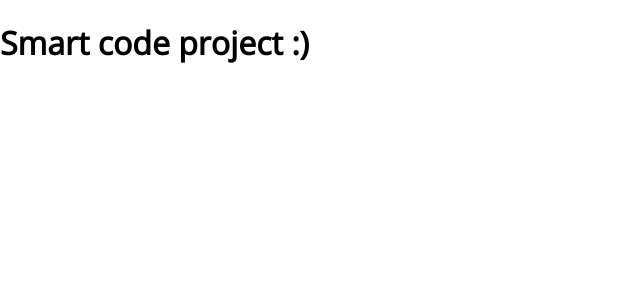
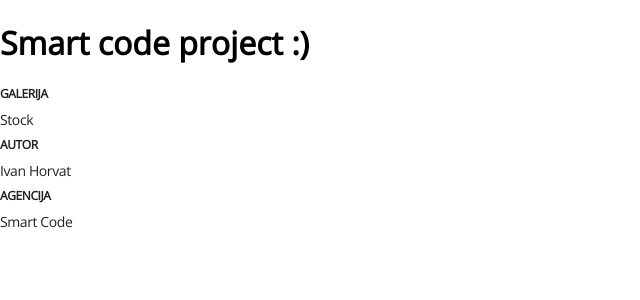
Before and after one commit to e-popovic/sc-interview-task, an Angular app: page / in a window 1280 px wide. Shown: the top 300 px of the page, without its empty margins (0-640 px from the left). Built offline with nearby package versions, Linux system fonts and the light colour scheme.

Commit message:
info chunk

```diff
--- a/src/app/app.component.html
+++ b/src/app/app.component.html
@@ -1 +1,4 @@
 <h1>Smart code project :)</h1>
+<app-info-chunk myTitle="Galerija" myText="Stock"></app-info-chunk>
+<app-info-chunk myTitle="Autor" myText="Ivan Horvat"></app-info-chunk>
+<app-info-chunk myTitle="Agencija" myText="Smart Code"></app-info-chunk>
--- /dev/null
+++ b/src/app/components/info-chunk/info-chunk.component.css
@@ -0,0 +1,5 @@
+* {
+  letter-spacing: -0.40000003576278687px;
+  text-align: left;
+  color: #212121;
+}
--- /dev/null
+++ b/src/app/components/info-chunk/info-chunk.component.html
@@ -0,0 +1,2 @@
+<app-info-title [myTitle]="myTitle"></app-info-title>
+<app-info-text [myText]="myText"></app-info-text>
--- /dev/null
+++ b/src/app/components/info-chunk/info-chunk.component.ts
@@ -0,0 +1,16 @@
+import {Component, Input, OnInit} from '@angular/core';
+
+@Component({
+  selector: 'app-info-chunk',
+  templateUrl: './info-chunk.component.html',
+  styleUrls: ['./info-chunk.component.css']
+})
+export class InfoChunkComponent implements OnInit {
+
+  constructor() { }
+  @Input() myTitle = '';
+  @Input() myText = '';
+  ngOnInit(): void {
+  }
+
+}
--- /dev/null
+++ b/src/app/components/info-chunk/info-text/info-text.component.css
@@ -0,0 +1,5 @@
+* {
+  font-size: 14px;
+  font-weight: 400;
+  line-height: 19px;
+}
--- /dev/null
+++ b/src/app/components/info-chunk/info-text/info-text.component.html
@@ -0,0 +1 @@
+<div>{{ myText }}</div>
--- /dev/null
+++ b/src/app/components/info-chunk/info-text/info-text.component.ts
@@ -0,0 +1,15 @@
+import {Component, Input, OnInit} from '@angular/core';
+
+@Component({
+  selector: 'app-info-text',
+  templateUrl: './info-text.component.html',
+  styleUrls: ['./info-text.component.css']
+})
+export class InfoTextComponent implements OnInit {
+
+  constructor() { }
+  @Input() myText = '';
+  ngOnInit(): void {
+  }
+
+}
--- /dev/null
+++ b/src/app/components/info-chunk/info-title/info-title.component.css
@@ -0,0 +1,6 @@
+* {
+  font-size: 12px;
+  font-weight: 700;
+  line-height: 16px;
+  text-transform: uppercase;
+}
--- /dev/null
+++ b/src/app/components/info-chunk/info-title/info-title.component.html
@@ -0,0 +1,3 @@
+<div>
+  <h1>{{ myTitle }}</h1>
+</div>
--- /dev/null
+++ b/src/app/components/info-chunk/info-title/info-title.component.ts
@@ -0,0 +1,15 @@
+import {Component, Input, OnInit} from '@angular/core';
+
+@Component({
+  selector: 'app-info-title',
+  templateUrl: './info-title.component.html',
+  styleUrls: ['./info-title.component.css']
+})
+export class InfoTitleComponent implements OnInit {
+
+  constructor() { }
+  @Input() myTitle = '';
+  ngOnInit(): void {
+  }
+
+}
```
Also changed, not shown: src/app/app.module.ts (+7 -1 lines).
